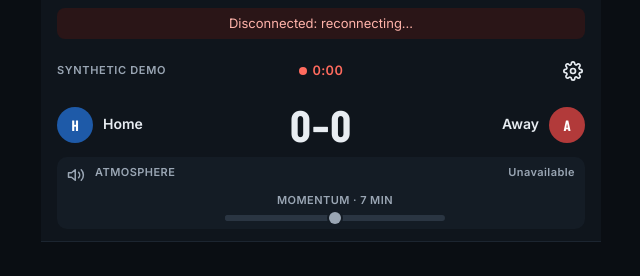
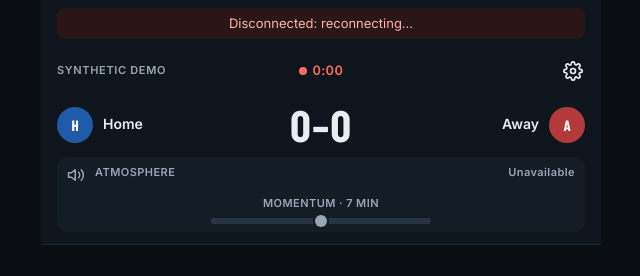
Before and after one commit to Nadavgo8/Visual-Match-Intelligence, a plain HTML site: page web/app.html in a window 1280 px wide. Shown: the top 276 px of the page, 319-959 px from the left. Drawn offline with nearby package versions, Linux system fonts and the light colour scheme; files that its build step writes are made by us from their sources; files whose address does not match are found by name.

Commit message:
fix(app): put the momentum bar on the screen's centre line
The bar was centred inside the atmosphere text column, which starts
after the speaker icon, so it sat about 14 px right of the score. It
now has its own full-width row in the meter strip (flex-wrap), so its
centre matches the score's.

Validation: headless Chrome at 420 px, centres of bar, strip and score
all 233.5 px. node --test 65/65; overlay and chat Python tests pass.

Co-Authored-By: Claude Opus 5.5 <noreply@anthropic.com>

```diff
--- a/web/app.css
+++ b/web/app.css
@@ -26,7 +26,7 @@ body { max-width: 560px; margin: 0 auto; min-height: 100dvh; display: flex; flex
 .crest { flex: none; width: 36px; height: 36px; border-radius: 50%; display: flex; align-items: center; justify-content: center; font: 700 15px var(--display); background: var(--home); color: #fff; }
 .crest.away { background: var(--away); }
 .score b { font: 700 44px/1 var(--display); letter-spacing: 0.02em; font-variant-numeric: tabular-nums; }
-.strip { display: flex; align-items: flex-start; gap: 10px; padding: 8px 10px; background: var(--panel); border-radius: 10px; }
+.strip { display: flex; flex-wrap: wrap; align-items: flex-start; gap: 10px; padding: 8px 10px; background: var(--panel); border-radius: 10px; }
 .strip-icon { flex: none; margin-top: 1px; color: var(--atmo, var(--muted)); transition: color 0.4s ease; }
 .strip-body { flex: 1; display: flex; flex-direction: column; gap: 5px; }
 .strip-head { display: flex; justify-content: space-between; align-items: center; gap: 8px; font-size: 11px; font-weight: 600; letter-spacing: 0.04em; color: var(--muted); }
@@ -34,8 +34,9 @@ body { max-width: 560px; margin: 0 auto; min-height: 100dvh; display: flex; flex
 .segs { display: grid; grid-template-columns: repeat(10, minmax(0, 1fr)); gap: 3px; }
 .segs span { height: 6px; border-radius: 2px; background: var(--line2); }
 .segs span.on { background: var(--atmo); }
-.mom-head { margin-top: 2px; flex-direction: column; justify-content: center; gap: 6px; }
-/* Centred tug-of-war: home fills from the left, away from the right; the dot marks the split. */
+.mom-head { flex-basis: 100%; flex-direction: column; justify-content: center; gap: 6px; }
+/* Its own row across the whole strip, so it sits on the screen's centre line.
+   Centred tug-of-war: home fills from the left, away from the right; the dot marks the split. */
 .mom { position: relative; display: block; width: min(220px, 70%); height: 6px; border-radius: 3px; background: var(--away); }
 .mom i { position: relative; display: block; height: 100%; width: 50%; border-radius: 3px 0 0 3px; background: var(--home); transition: width 0.8s; }
 .mom i::after { content: ""; position: absolute; top: 50%; right: 0; width: 12px; height: 12px; border-radius: 50%; transform: translate(50%, -50%); background: var(--text); box-shadow: 0 0 0 2px var(--panel); }
--- a/web/app.html
+++ b/web/app.html
@@ -30,8 +30,8 @@
     <div class="strip-body">
       <div class="strip-head"><span>ATMOSPHERE</span><span id="atmo-chip" class="atmo-val">Unavailable</span></div>
       <div id="atmo-segs" class="segs" aria-hidden="true"></div>
-      <div class="strip-head mom-head"><span>MOMENTUM · 7 MIN</span><span class="mom unavailable" aria-label="Momentum unavailable"><i id="mom"></i></span></div>
     </div>
+    <div class="strip-head mom-head"><span>MOMENTUM · 7 MIN</span><span class="mom unavailable" aria-label="Momentum unavailable"><i id="mom"></i></span></div>
   </div>
 </header>
 
```
